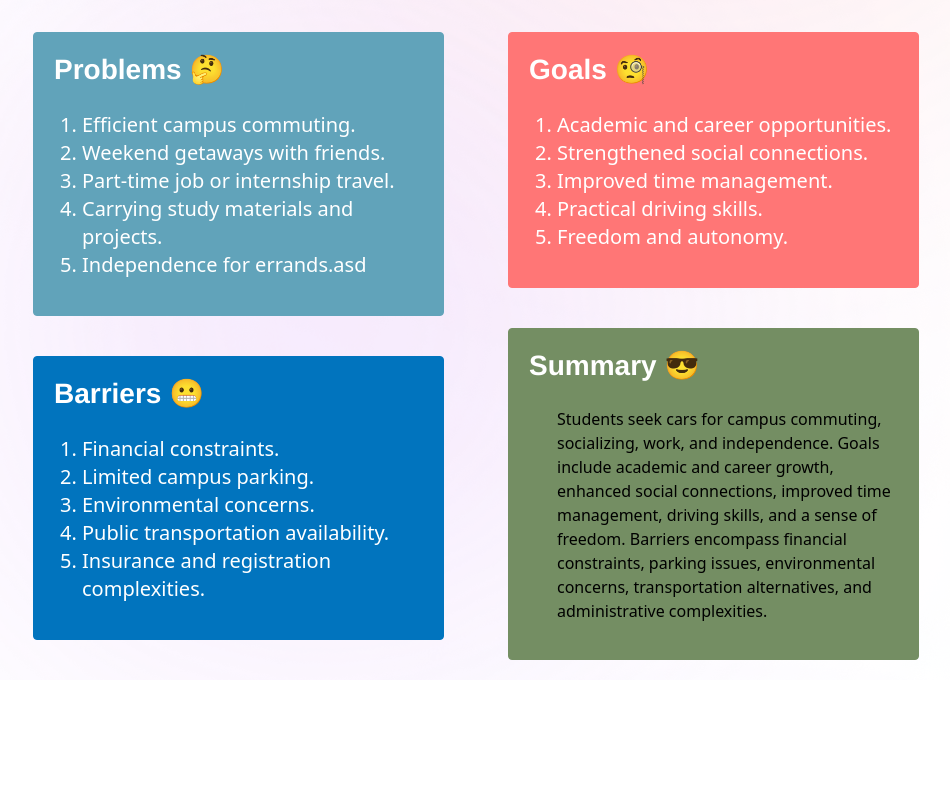
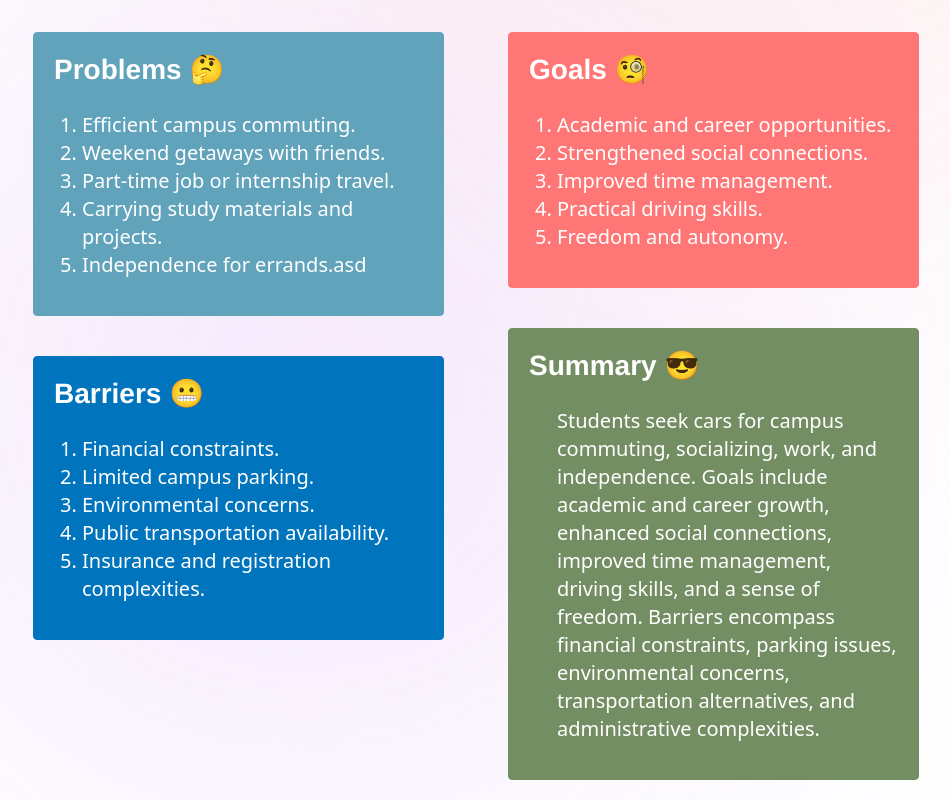
Before and after one commit to DulanWirajith/groowthy, a Next.js app: page /user-persona in a window 1280 px wide. Shown: the part 358-1158 px from the top of the page, without its empty margins (164-1114 px from the left). Before the commit the page ends 1038 px from the top, so only its background shows below. Built offline with nearby package versions, Linux system fonts and the light colour scheme.

Commit message:
feat(user-persona-page): User Persona Page design

```diff
--- a/src/app/components/card.tsx
+++ b/src/app/components/card.tsx
@@ -24,7 +24,7 @@ const Card = ({
             <div className="ml-7 mt-5 mb-5">
                 {
                     removeNumbers ?
-                        <p> { reasons[0] } </p>
+                        <p className="font-medium text-xl text-white"> { reasons[0] } </p>
                         :
                         <ol className="list-decimal">
                             { reasons.map((reason, index) => (
```
